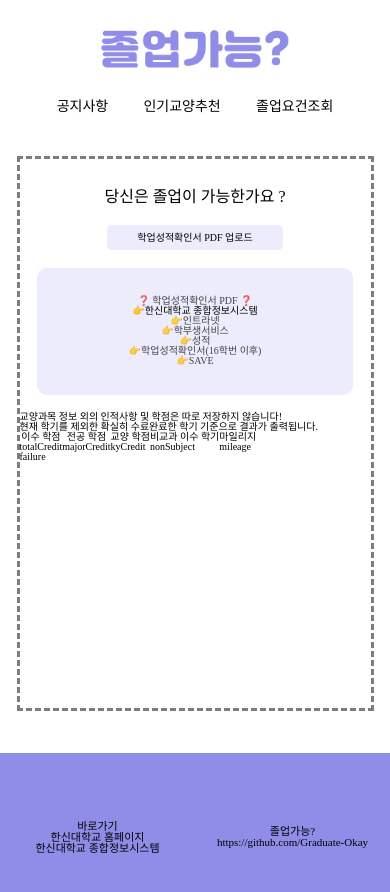
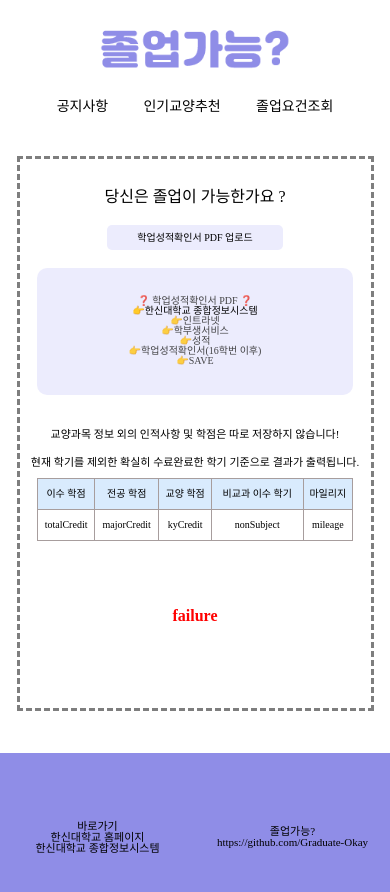
Before and after one commit to Graduate-Okay/Graduate-Okay-FE, a React (Create React App) app in the folder graduate-okay-fe/: page /Graduate in a window 390 px wide. Shown: the top 892 px of the page. Built offline with nearby package versions, Linux system fonts and the light colour scheme; a web font is replaced by a local one.

Commit message:
Design : 반응형 적용

```diff
--- a/graduate-okay-fe/src/pages/Graduate.tsx
+++ b/graduate-okay-fe/src/pages/Graduate.tsx
@@ -34,35 +34,29 @@ const Graduate: React.FC = () => {
           <div>👉학업성적확인서(16학번 이후)</div>
           <div>👉SAVE</div>
         </GraduateContents>
-        <div className="section__text text-color">
+        <InformationText>
           교양과목 정보 외의 인적사항 및 학점은 따로 저장하지 않습니다!
-        </div>
-        <div className="section__text text-color2">
+        </InformationText>
+        <InformationText>
           현재 학기를 제외한 확실히 수료완료한 학기 기준으로 결과가 출력됩니다.
-        </div>
-
-        <div className="Graduate__check">
-          <div className="Graduate"></div>
-          <div>
-            <table className="OkTable">
-              <tr className="Ok__menu">
-                <th className="Lack__Graduate__Credit">이수 학점</th>
-                <th className="Lack__MajorCredit">전공 학점</th>
-                <th className="Lack__KyCredit">교양 학점</th>
-                <th className="Lack__NonSub">비교과 이수 학기</th>
-                <th className="Lack__mileage">마일리지</th>
-              </tr>
-              <tr>
-                <td className="Lack__Graduate__Credit">totalCredit</td>
-                <td className="Lack__MajorCredit">majorCredit</td>
-                <td className="Lack__KyCredit">kyCredit</td>
-                <td className="Lack__NonSub">nonSubject</td>
-                <td className="Lack__mileage">mileage</td>
-              </tr>
-            </table>
-          </div>
-          <div className="Graduate_lack">failure</div>
-        </div>
+        </InformationText>
+        <GraduateTable>
+          <GraduateTableHeaderRow>
+            <GraduateTd>이수 학점</GraduateTd>
+            <GraduateTd>전공 학점</GraduateTd>
+            <GraduateTd>교양 학점</GraduateTd>
+            <GraduateTd>비교과 이수 학기</GraduateTd>
+            <GraduateTd>마일리지</GraduateTd>
+          </GraduateTableHeaderRow>
+          <tr>
+            <GraduateTd>totalCredit</GraduateTd>
+            <GraduateTd>majorCredit</GraduateTd>
+            <GraduateTd>kyCredit</GraduateTd>
+            <GraduateTd>nonSubject</GraduateTd>
+            <GraduateTd>mileage</GraduateTd>
+          </tr>
+        </GraduateTable>
+        <GraduateResult>failure</GraduateResult>
       </GraduateSection>
     </ThemeProvider>
   );
@@ -81,6 +75,9 @@ const GraduateSection = styled.section`
   border: dashed;
   max-width: 100%;
   border-color: rgba(0, 0, 0, 0.5);
+  @media ${({ theme }) => theme.device.laptop} {
+    width: 50%;
+  }
 `;
 
 const GraduateTitle = styled.div`
@@ -121,3 +118,34 @@ const GraduateContents = styled.div`
   flex-direction: column;
   text-align: center;
 `;
+
+const InformationText = styled.div`
+  display: flex;
+  justify-content: center;
+  font-size: 1.1rem;
+  margin-top: 2vh;
+`;
+
+const GraduateTable = styled.table`
+  width: 90%;
+  text-align: center;
+  margin: auto;
+  margin-top: 1rem;
+  margin-bottom: 8vh;
+  line-height: 30px;
+`;
+
+const GraduateTableHeaderRow = styled.tr`
+  background-color: #bfdefc96;
+`;
+
+const GraduateTd = styled.td`
+  border: 1px solid #a79d9d;
+`;
+
+const GraduateResult = styled.div`
+  color: red;
+  font-size: 1.6rem;
+  font-weight: bold;
+  text-align: center;
+`;
--- a/graduate-okay-fe/src/pages/Notice.tsx
+++ b/graduate-okay-fe/src/pages/Notice.tsx
@@ -52,7 +52,6 @@ const Notice: React.FC = () => {
 };
 
 export default Notice;
-// height : 39px;
 
 const NoticeDiv = styled.div`
   display: flex;
@@ -87,6 +86,7 @@ const SearchForm = styled.form`
     font-size: 1.4rem;
   }
 `;
+
 const SearchButton = styled.input`
   display: flex;
   align-items: center;
```
